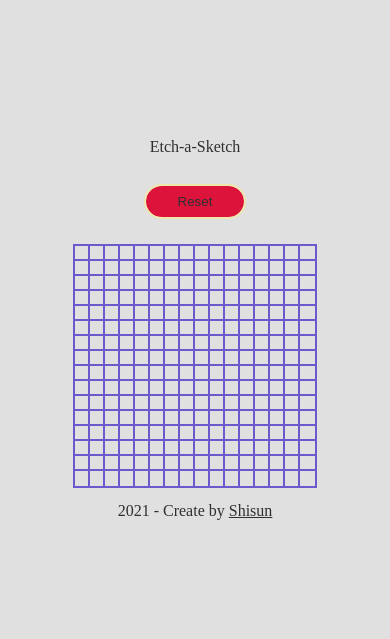
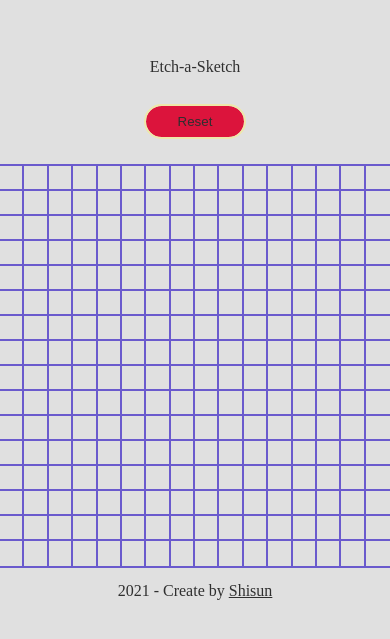
Before and after one commit to Shisunlel/sketch, a plain HTML site: page index.html in a window 390 px wide. Shown: the part 101-740 px from the top of the page. Drawn offline with Linux system fonts and the light colour scheme.

Commit message:
increase max grid size for mobile and remove settimeout

```diff
--- a/index.css
+++ b/index.css
@@ -50,8 +50,8 @@
     margin: 1em;
     display: grid;
     width: 100%;
-    max-width: 15em;
-    min-height: 15em;
+    max-width: 25em;
+    min-height: 25em;
     grid: repeat(var(--size), 1fr) / repeat(var(--size), 1fr);
 }
 
```
